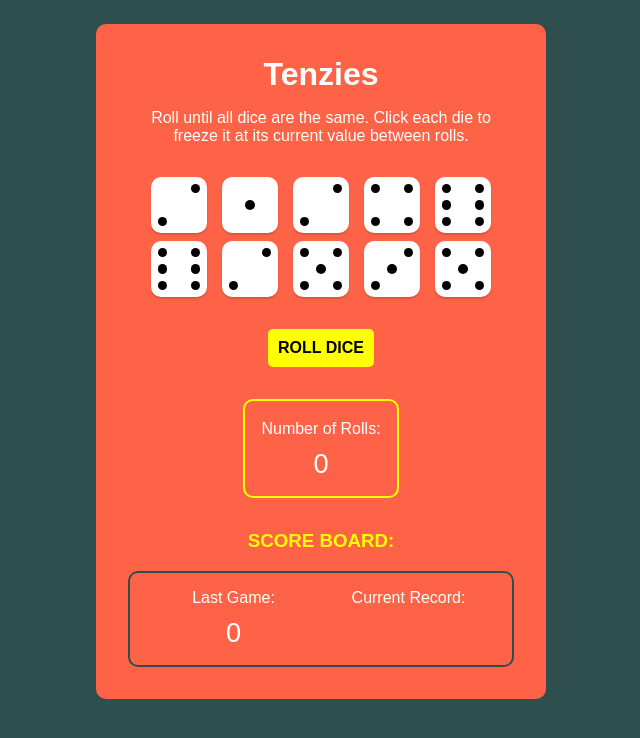
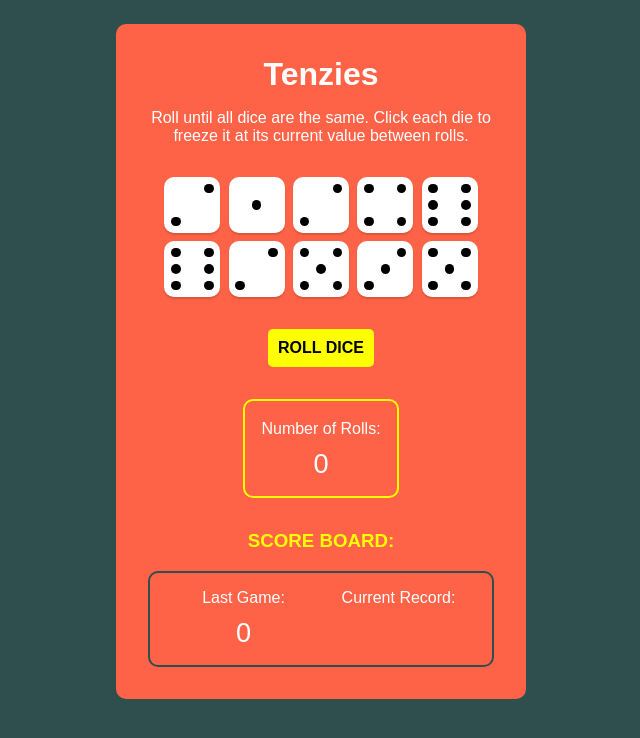
Before and after one commit to luisafalcao/tenzies-game, a React (Vite) app: page / in a window 1280 px wide. Shown: the top 738 px of the page, without its empty margins (319-959 px from the left). Built offline with nearby package versions, Linux system fonts and the light colour scheme; a web font is replaced by a local one.

Commit message:
Update index.css

```diff
--- a/src/index.css
+++ b/src/index.css
@@ -18,7 +18,7 @@ body {
 
 main {
   background-color: tomato;
-  width: 450px;
+  width: 410px;
   max-height: 100vh;
   aspect-ratio: 1/1;
   border-radius: 10px;
```
